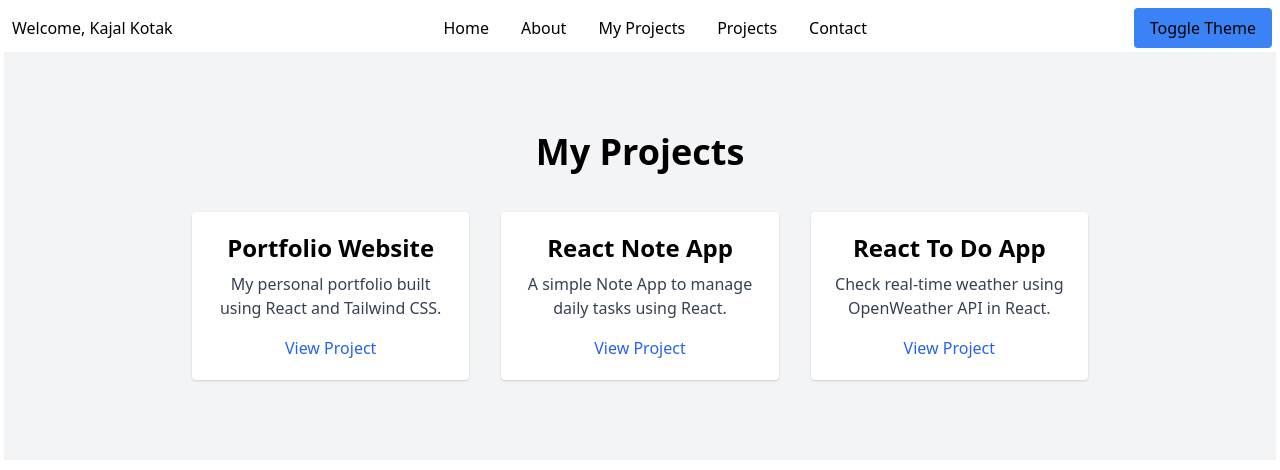
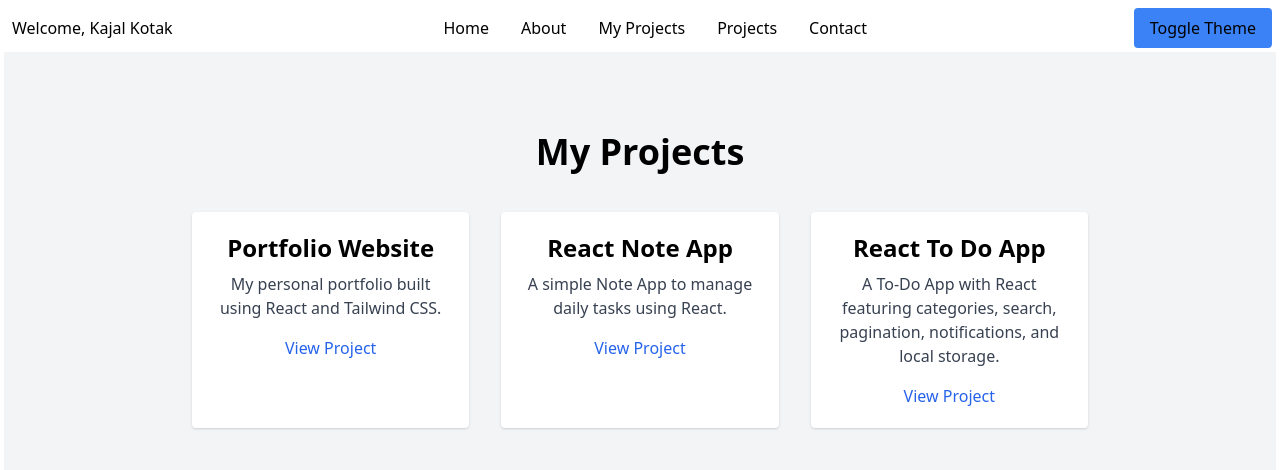
Before and after one commit to kajalkotak/portfolio-website-new, a React (Create React App) app: page /myprojects in a window 1280 px wide. Shown: the top 470 px of the page. Built offline with nearby package versions, Linux system fonts and the light colour scheme.

Commit message:
Update description

```diff
--- a/src/My-projects.js
+++ b/src/My-projects.js
@@ -14,7 +14,7 @@ function MyProjects() {
     },
     {
       title: "React To Do App",
-      description: "Check real-time weather using OpenWeather API in React.",
+      description: "A To-Do App with React featuring categories, search, pagination, notifications, and local storage.",
       link: "https://portfolio-website-new-jade.vercel.app/",
     },
   ];
```
